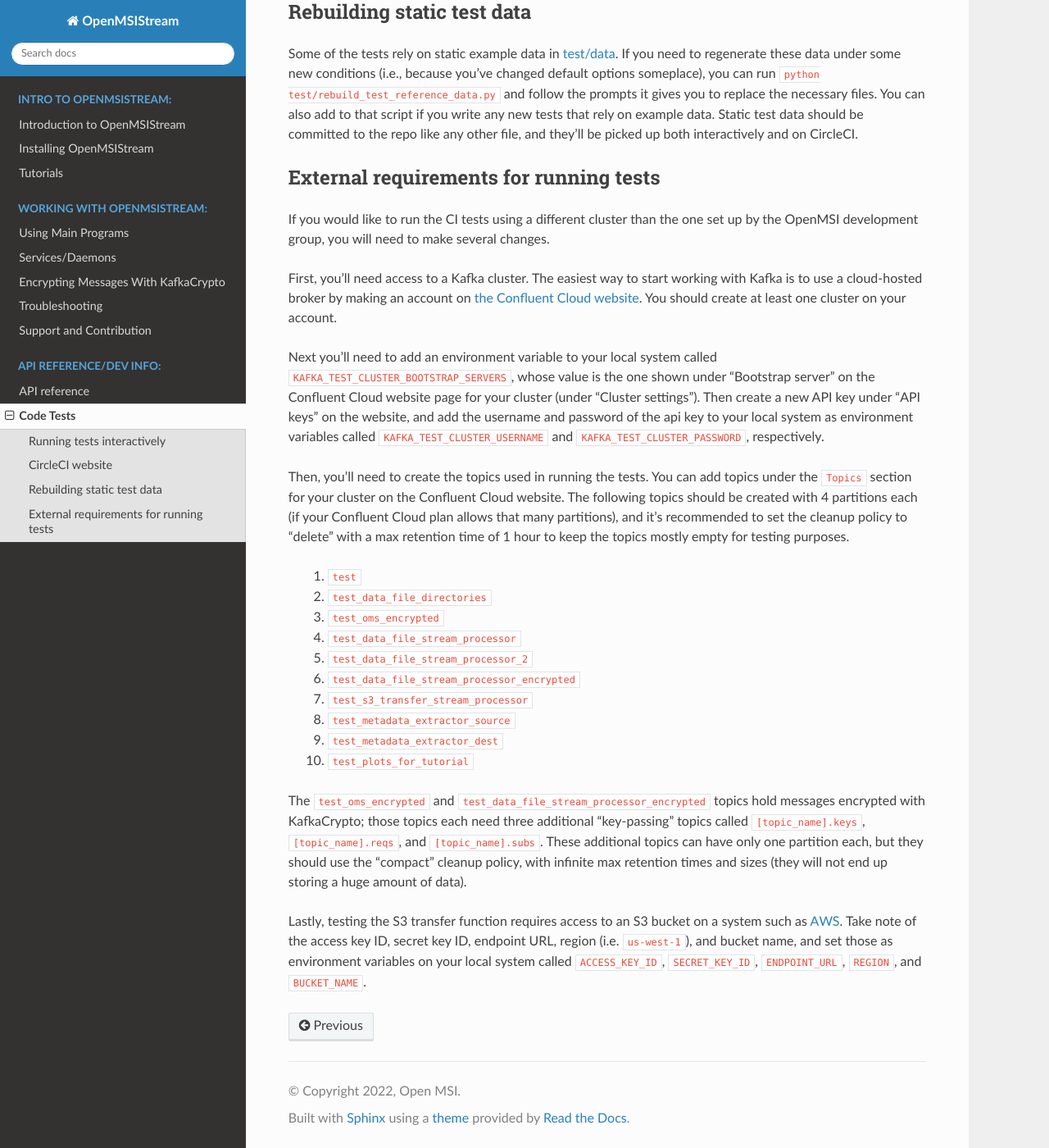
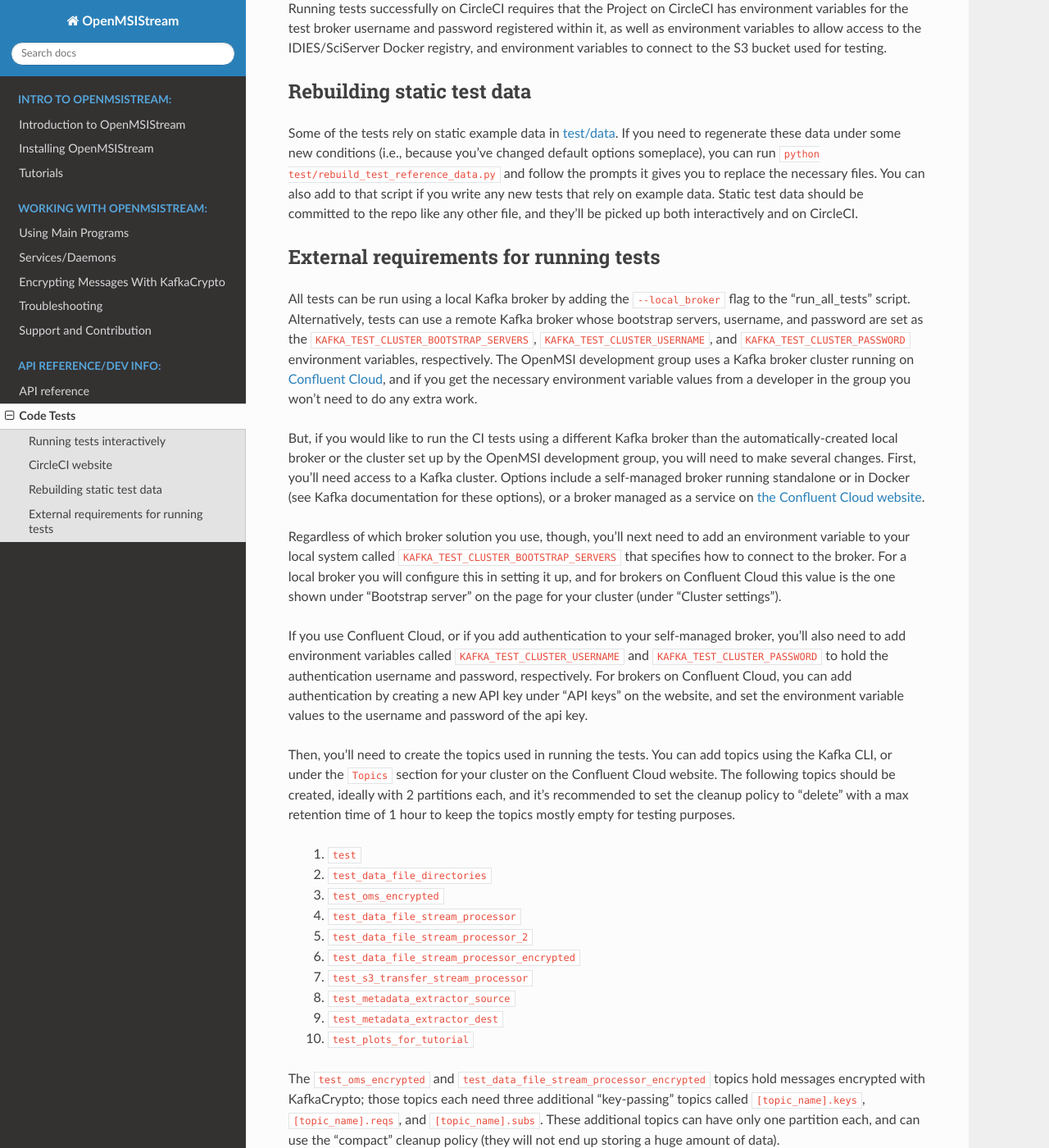
Before and after one commit to openmsi/openmsistream, a Sphinx documentation site: the page built from docs/source/dev_info/ci_testing.rst, in a window 1280 px wide and 1400 px high, scrolled down 1477 px. Shown: the whole window at 82% size. Built offline with Sphinx 7.4.7 and the Read the Docs theme 2.0.0, drawn with Linux system fonts in a browser that asks for light colours; some of the changed text lies outside the part shown.

Commit message:
update documentation

```diff
--- a/docs/source/dev_info/ci_testing.rst
+++ b/docs/source/dev_info/ci_testing.rst
@@ -22,6 +22,7 @@
 #. Add the ``--no_script_tests`` flag to skip the tests in "test_scripts" entirely, OR
 #. Add the ``--no_kafka`` flag to skip running tests that need to communicate with the Kafka broker. Adding this flag automatically **skips any test methods whose names end with "kafka"**; you will see that they were skipped at the end of the output. Adding this flag also runs tests with some environment variables un-set to ensure that these tests are truly independent of communication with a Kafka broker.
 #. Add the ``--test_regex [regex]`` option to skip any tests whose function names aren't matched to the ``[regex]`` regular expression
+#. Add the ``--local_broker`` flag to run tests using a local Kafka broker running in Docker instead of a third party broker. Including this flag automatically `starts up <https://github.com/openmsi/openmsistream/blob/main/test/start_local_broker.sh#L5>`_ the broker and `creates the topics needed <https://github.com/openmsi/openmsistream/blob/main/test/create_local_testing_topics.sh#L5-L29>`_ before running the tests, and it `stops the broker <https://github.com/openmsi/openmsistream/blob/main/test/stop_local_broker.sh#L5>`_ running when the tests complete. Adding this flag assumes that Docker is installed and that the Docker daemon is running.
 #. Add the ``--failfast`` flag to stop executing the script early if any individual test(s) fail. Normally all tests are run regardless of how many fail, but including this flag will stop the run as soon as any test fails.
 
 **NOTE:** If you are running the ``run_all_tests.py`` script interactively on a Linux system with ``systemd`` installed, some of the tests will temporarily install code as daemons. You should therefore activate sudo privileges before running the script, with::
@@ -45,13 +46,15 @@
 External requirements for running tests
 ---------------------------------------
 
-If you would like to run the CI tests using a different cluster than the one set up by the OpenMSI development group, you will need to make several changes.
+All tests can be run using a local Kafka broker by adding the ``--local_broker`` flag to the "run_all_tests" script. Alternatively, tests can use a remote Kafka broker whose bootstrap servers, username, and password are set as the ``KAFKA_TEST_CLUSTER_BOOTSTRAP_SERVERS``, ``KAFKA_TEST_CLUSTER_USERNAME``, and ``KAFKA_TEST_CLUSTER_PASSWORD`` environment variables, respectively. The OpenMSI development group uses a Kafka broker cluster running on `Confluent Cloud <https://confluent.cloud/>`_, and if you get the necessary environment variable values from a developer in the group you won't need to do any extra work.
 
-First, you'll need access to a Kafka cluster. The easiest way to start working with Kafka is to use a cloud-hosted broker by making an account on `the Confluent Cloud website <https://confluent.cloud/>`_. You should create at least one cluster on your account.
+But, if you would like to run the CI tests using a different Kafka broker than the automatically-created local broker or the cluster set up by the OpenMSI development group, you will need to make several changes. First, you'll need access to a Kafka cluster. Options include a self-managed broker running standalone or in Docker (see Kafka documentation for these options), or a broker managed as a service on `the Confluent Cloud website <https://confluent.cloud/>`_.
 
-Next you'll need to add an environment variable to your local system called ``KAFKA_TEST_CLUSTER_BOOTSTRAP_SERVERS``, whose value is the one shown under "Bootstrap server" on the Confluent Cloud website page for your cluster (under "Cluster settings"). Then create a new API key under "API keys" on the website, and add the username and password of the api key to your local system as environment variables called ``KAFKA_TEST_CLUSTER_USERNAME`` and ``KAFKA_TEST_CLUSTER_PASSWORD``, respectively.
+Regardless of which broker solution you use, though, you'll next need to add an environment variable to your local system called ``KAFKA_TEST_CLUSTER_BOOTSTRAP_SERVERS`` that specifies how to connect to the broker. For a local broker you will configure this in setting it up, and for brokers on Confluent Cloud this value is the one shown under "Bootstrap server" on the page for your cluster (under "Cluster settings").
 
-Then, you'll need to create the topics used in running the tests. You can add topics under the ``Topics`` section for your cluster on the Confluent Cloud website. The following topics should be created with 4 partitions each (if your Confluent Cloud plan allows that many partitions), and it's recommended to set the cleanup policy to "delete" with a max retention time of 1 hour to keep the topics mostly empty for testing purposes.
+If you use Confluent Cloud, or if you add authentication to your self-managed broker, you'll also need to add environment variables called ``KAFKA_TEST_CLUSTER_USERNAME`` and ``KAFKA_TEST_CLUSTER_PASSWORD`` to hold the authentication username and password, respectively. For brokers on Confluent Cloud, you can add authentication by creating a new API key under "API keys" on the website, and set the environment variable values to the username and password of the api key.
+
+Then, you'll need to create the topics used in running the tests. You can add topics using the Kafka CLI, or under the ``Topics`` section for your cluster on the Confluent Cloud website. The following topics should be created, ideally with 2 partitions each, and it's recommended to set the cleanup policy to "delete" with a max retention time of 1 hour to keep the topics mostly empty for testing purposes.
 
     #. ``test``
     #. ``test_data_file_directories``
@@ -64,6 +67,6 @@
     #. ``test_metadata_extractor_dest``
     #. ``test_plots_for_tutorial``
 
-The ``test_oms_encrypted`` and ``test_data_file_stream_processor_encrypted`` topics hold messages encrypted with KafkaCrypto; those topics each need three additional "key-passing" topics called ``[topic_name].keys``, ``[topic_name].reqs``, and ``[topic_name].subs``. These additional topics can have only one partition each, but they should use the "compact" cleanup policy, with infinite max retention times and sizes (they will not end up storing a huge amount of data).
+The ``test_oms_encrypted`` and ``test_data_file_stream_processor_encrypted`` topics hold messages encrypted with KafkaCrypto; those topics each need three additional "key-passing" topics called ``[topic_name].keys``, ``[topic_name].reqs``, and ``[topic_name].subs``. These additional topics can have only one partition each, and can use the "compact" cleanup policy (they will not end up storing a huge amount of data).
 
-Lastly, testing the S3 transfer function requires access to an S3 bucket on a system such as `AWS <https://aws.amazon.com/s3/>`_. Take note of the access key ID, secret key ID, endpoint URL, region (i.e. ``us-west-1``), and bucket name, and set those as environment variables on your local system called ``ACCESS_KEY_ID``, ``SECRET_KEY_ID``, ``ENDPOINT_URL``, ``REGION``, and ``BUCKET_NAME``.
+Lastly, testing the S3 transfer function requires access to an S3 bucket on a system such as `AWS <https://aws.amazon.com/s3/>`_. Take note of the access key ID, secret key ID, endpoint URL, region (i.e. ``us-west-1``), and bucket name, and set those as environment variables on your local system called ``ACCESS_KEY_ID``, ``SECRET_KEY_ID``, ``ENDPOINT_URL``, ``REGION``, and ``BUCKET_NAME``. Without valid values for these environment variables, the test for the S3 transfer function will fail.
--- a/docs/source/introduction/tutorials/creating_plots.rst
+++ b/docs/source/introduction/tutorials/creating_plots.rst
@@ -10,6 +10,8 @@
 
     python -m xrd_csv_plotter --topic_name openmsistream_tutorial_data
 
+If you're using the local example broker (or another unauthenticated broker), add ``--config local_broker_test.config`` to the command.
+
 Starting that process running will create a directory called ``XRDCSVPlotter_output``; inside that directory you'll find a ``LOGS`` subdirectory containing a log file and some :class:`~.utilities.DataclassTable` files. While the process runs, you can type ``c`` or ``check`` into the terminal to see how many messages have been received, how many of the test files have been reconstructed, and how many plots have been made. You can shut the process down by typing ``q`` or ``quit`` into the terminal.
 
 After the process quits, you should see all five test files listed in the ``XRDCSVPlotter_output/LOGS/processed_from_openmsistream_tutorial_data_by_[consumerID].csv`` file, and you'll see the same subdirectory structure from your upload run reproduced inside the ``XRDCSVPlotter_output`` directory with the original data files replaced by images showing simple scatter plots of their data.
--- a/docs/source/introduction/tutorials/extracting_metadata.rst
+++ b/docs/source/introduction/tutorials/extracting_metadata.rst
@@ -12,6 +12,8 @@
 
     python -m xrd_csv_metadata_reproducer --config test_xrd_csv_metadata_reproducer.config --consumer_topic_name openmsistream_tutorial_data --producer_topic_name openmsistream_tutorial_metadata
 
+If you're using the local example broker (or another unauthenticated broker), change the ``--config`` argument to ``local_broker_test_xrd_csv_metadata_reproducer.config``, and be sure to download that config file from the repository.
+
 Starting that process running will create a directory called ``XRDCSVMetadataReproducer_output``; inside that directory you'll find a log file and some :class:`~.utilities.DataclassTable` files. While the process runs, you can type ``c`` or ``check`` into the terminal to see how many messages have been received, how many of the test files have been reconstructed, and how many metadata messages have been produced to the ``openmsistream_tutorial_metadata`` topic. When you see that all five files have had their metadata produced, you can shut the process down by typing ``q`` or ``quit`` into the terminal. After the process quits you should see all five test files listed in ``XRDCSVMetadataReproducer_output/results_produced_to_openmsistream_tutorial_metadata.csv``, indicating that their JSON-formatted metadata strings have all been produced as messages to the ``openmsistream_tutorial_metadata`` topic.
 
 If you'd like to see the messages that have been produced, you can rerun the consumer with the flag ``--logger_stream_level debug``. You could also check the messages on the topic through an interface like Confluent Cloud, or you could write a small Consumer yourself to read the messages back from the topic (the CI test `here <https://github.com/openmsi/openmsistream/blob/main/test/test_scripts/test_metadata_reproducer.py>`_ might be helpful in that exercise; the script you write should create an :class:`~.kafka_wrapper.OpenMSIStreamConsumer` object with the configuration file `here <https://github.com/openmsi/openmsistream/blob/main/openmsistream/kafka_wrapper/config_files/test_metadata_reproducer_consumer.config>`_ and then repeatedly call its :func:`openmsistream.kafka_wrapper.OpenMSIStreamConsumer.get_next_message` function).
--- a/docs/source/introduction/tutorials/s3_transfer.rst
+++ b/docs/source/introduction/tutorials/s3_transfer.rst
@@ -10,7 +10,7 @@
 
     S3TransferStreamProcessor [bucket_name] --topic_name openmsistream_tutorial_data
 
-where ``[bucket_name]`` is the name of your S3 bucket.
+where ``[bucket_name]`` is the name of your S3 bucket. If you're using the local example broker (or another unauthenticated broker), add ``--config local_broker_test_s3_transfer.config`` to the command.
 
 Starting that process running will create a directory called ``S3TransferStreamProcessor_output``; inside that directory you'll find a ``LOGS`` subdirectory containing a log file and some :class:`~.utilities.DataclassTable` files. While the process runs, you can type ``c`` or ``check`` into the terminal to see how many messages have been received and how many files have been transferred to the S3 bucket. You can shut the process down by typing ``q`` or ``quit`` into the terminal.
 
```
Also changed, not shown: docs/source/introduction/tutorials.rst (+10 -2 lines).
